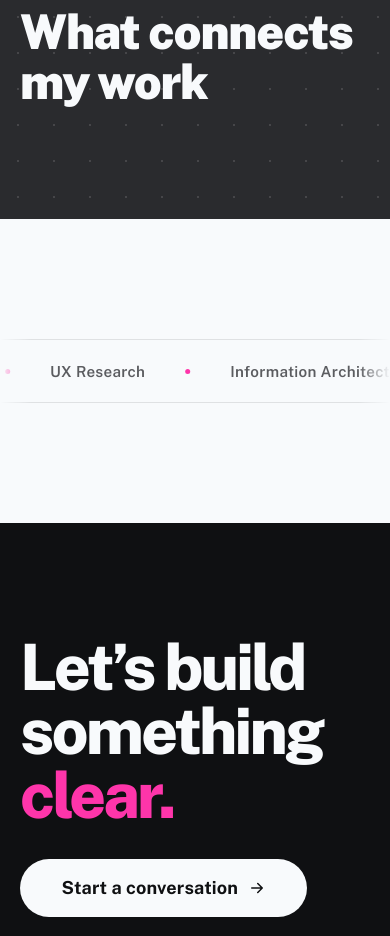
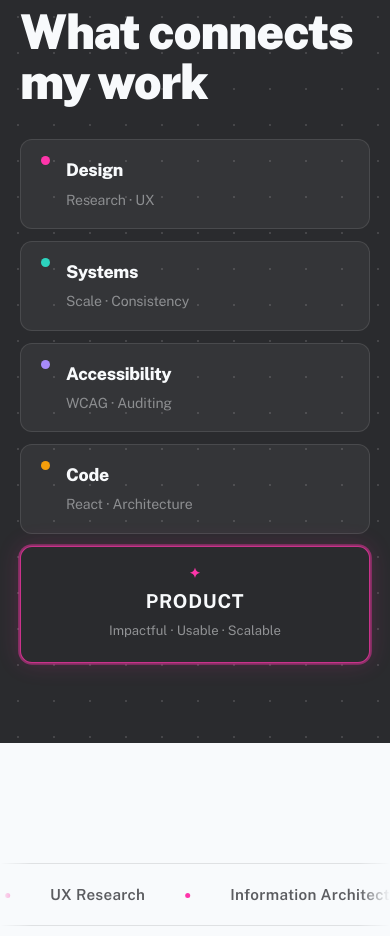
Before and after one commit to wenreidesign/wenrei-portfolio, a React (Vite) app: page / in a window 390 px wide. Shown: the part 6100-7036 px from the top of the page. Built offline with nearby package versions, Linux system fonts and the light colour scheme.

Commit message:
feat: improve CircuitSection - mobile fallback, tablet fix, change 'Inclusion' to 'Auditing'

```diff
--- a/src/components/CircuitSection.jsx
+++ b/src/components/CircuitSection.jsx
@@ -24,7 +24,7 @@ const NODES = [
   {
     id: 'accessibility',
     label: 'Accessibility',
-    sub: 'WCAG · Inclusion',
+    sub: 'WCAG · Auditing',
     color: '#a78bfa',
     style: { left: '3.11%', top: '65.83%' },        // x=28, y=237
   },
@@ -187,6 +187,25 @@ export default function CircuitSection() {
           </motion.div>
 
         </div>
+
+        {/* Mobile fallback — cards in column */}
+        <div className="circuit-mobile">
+          {NODES.map((node) => (
+            <div key={node.id} className="circuit-mobile__card">
+              <span className="circuit-node__dot" style={{ background: node.color }} />
+              <div>
+                <strong className="circuit-mobile__label">{node.label}</strong>
+                <span className="circuit-mobile__sub">{node.sub}</span>
+              </div>
+            </div>
+          ))}
+          <div className="circuit-mobile__product">
+            <span className="circuit-node__star" aria-hidden="true">✦</span>
+            <strong>PRODUCT</strong>
+            <span>Impactful · Usable · Scalable</span>
+          </div>
+        </div>
+
       </div>
     </section>
   )
--- a/src/styles/pages.css
+++ b/src/styles/pages.css
@@ -633,9 +633,68 @@
   50%      { box-shadow: 0 0 0 2px rgba(254, 53, 170, 0.48), 0 0 26px rgba(254, 53, 170, 0.2); border-color: rgba(254, 53, 170, 0.8); }
 }
 
+/* Circuit mobile fallback */
+.circuit-mobile {
+  display: none;
+}
+
+.circuit-mobile__card {
+  display: flex;
+  align-items: flex-start;
+  gap: 1rem;
+  padding: 1rem 1.25rem;
+  background: rgba(255,255,255,0.05);
+  border: 1px solid rgba(255,255,255,0.1);
+  border-radius: 12px;
+}
+
+.circuit-mobile__label {
+  display: block;
+  font-size: 1.1rem;
+  font-weight: 800;
+  color: var(--white);
+  letter-spacing: -0.02em;
+  margin-bottom: 2px;
+}
+
+.circuit-mobile__sub {
+  font-size: 0.88rem;
+  color: rgba(248,250,252,0.45);
+}
+
+.circuit-mobile__product {
+  display: flex;
+  flex-direction: column;
+  align-items: center;
+  text-align: center;
+  gap: 0.3rem;
+  padding: 1.25rem;
+  background: var(--black-80);
+  border: 1px solid rgba(254,53,170,0.3);
+  border-radius: 12px;
+  color: var(--white);
+  font-weight: 800;
+  font-size: 1.2rem;
+  letter-spacing: 0.04em;
+  animation: product-pulse 2s ease-in-out infinite;
+}
+
+.circuit-mobile__product span:last-child {
+  font-size: 0.82rem;
+  font-weight: 400;
+  color: rgba(248,250,252,0.5);
+  letter-spacing: 0;
+}
+
 @media (max-width: 700px) {
   .circuit-diagram {
     display: none;
+  }
+  .circuit-mobile {
+    display: flex;
+    flex-direction: column;
+    gap: 0.75rem;
+    margin-top: 1.5rem;
   }
 }
 
@@ -941,6 +1000,14 @@
     font-size: 2.25rem;
   }
 
+  .circuit-diagram {
+    padding-bottom: 52%;
+  }
+
+  .circuit-title {
+    font-size: 36px;
+  }
+
 }
 
 @media (max-width: 700px) {
```
